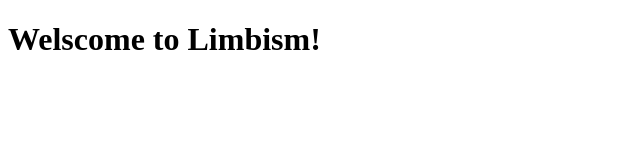
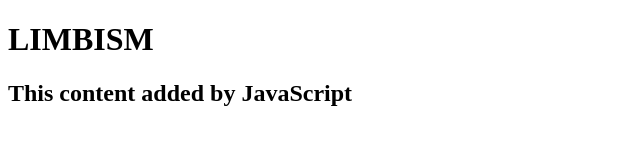
Before and after one commit to IrynaStein/limbism_website, a plain HTML site: page index.html in a window 1280 px wide. Shown: the whole page, without its empty margins (0-640 px from the left). Drawn offline with Linux system fonts and the light colour scheme.

Commit message:
add script.js, connect to index.html

```diff
--- a/index.html
+++ b/index.html
@@ -1,9 +1,11 @@
 <!DOCTYPE html>
 <html lang="en">
   <head>
+  <link rel="stylesheet" href="style.css">
   <title>Limbism Website</title>
   </head>
   <body>
-  <h1>Welscome to Limbism!</h1>
+  <h1>LIMBISM</h1>
+  <script src="script.js"></script>
   </body>
 </html>
--- /dev/null
+++ b/script.js
@@ -0,0 +1,3 @@
+const h2 = document.createElement('h2');
+h2.textContent = "This content added by JavaScript";
+document.querySelector('body').appendChild(h2);
```
